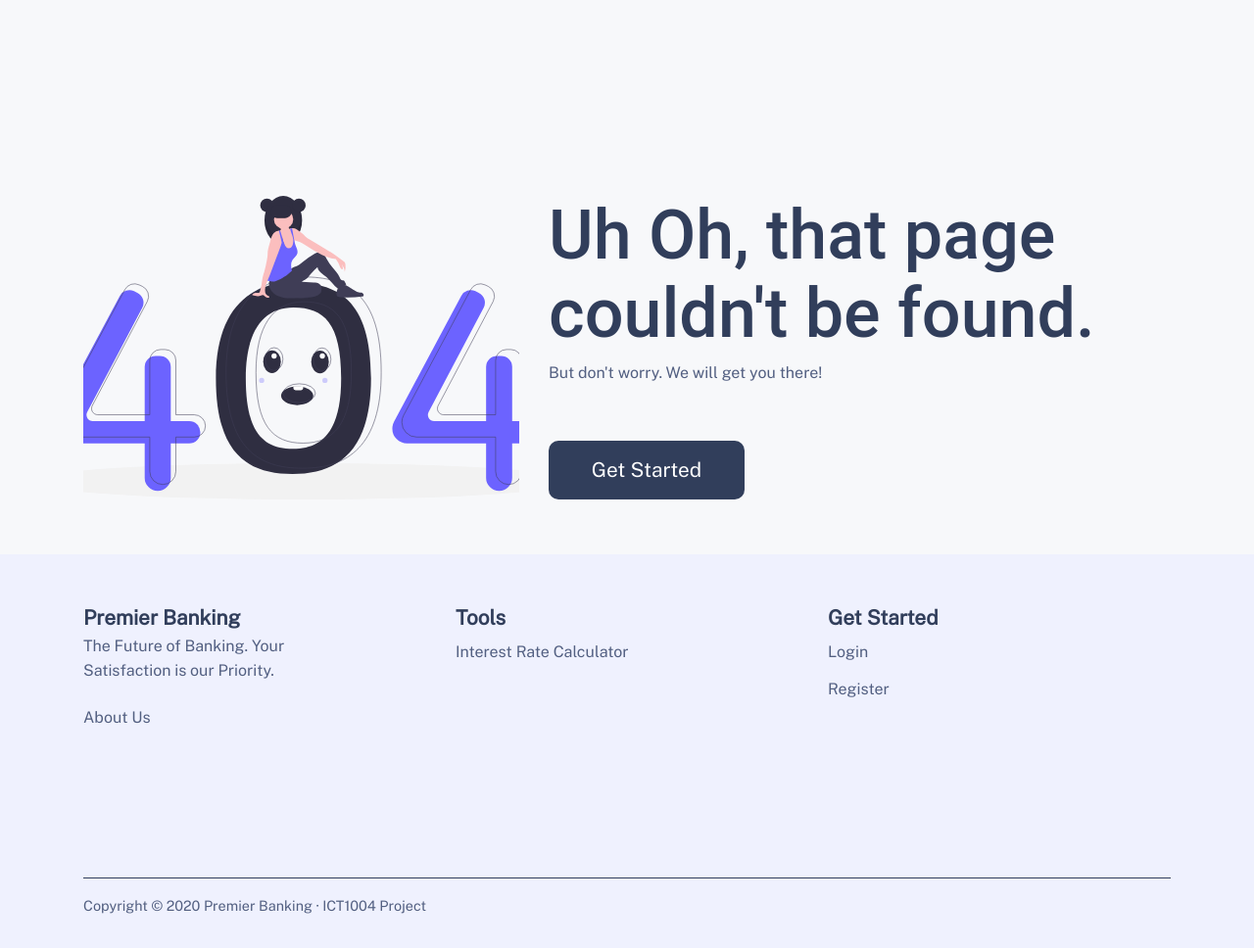
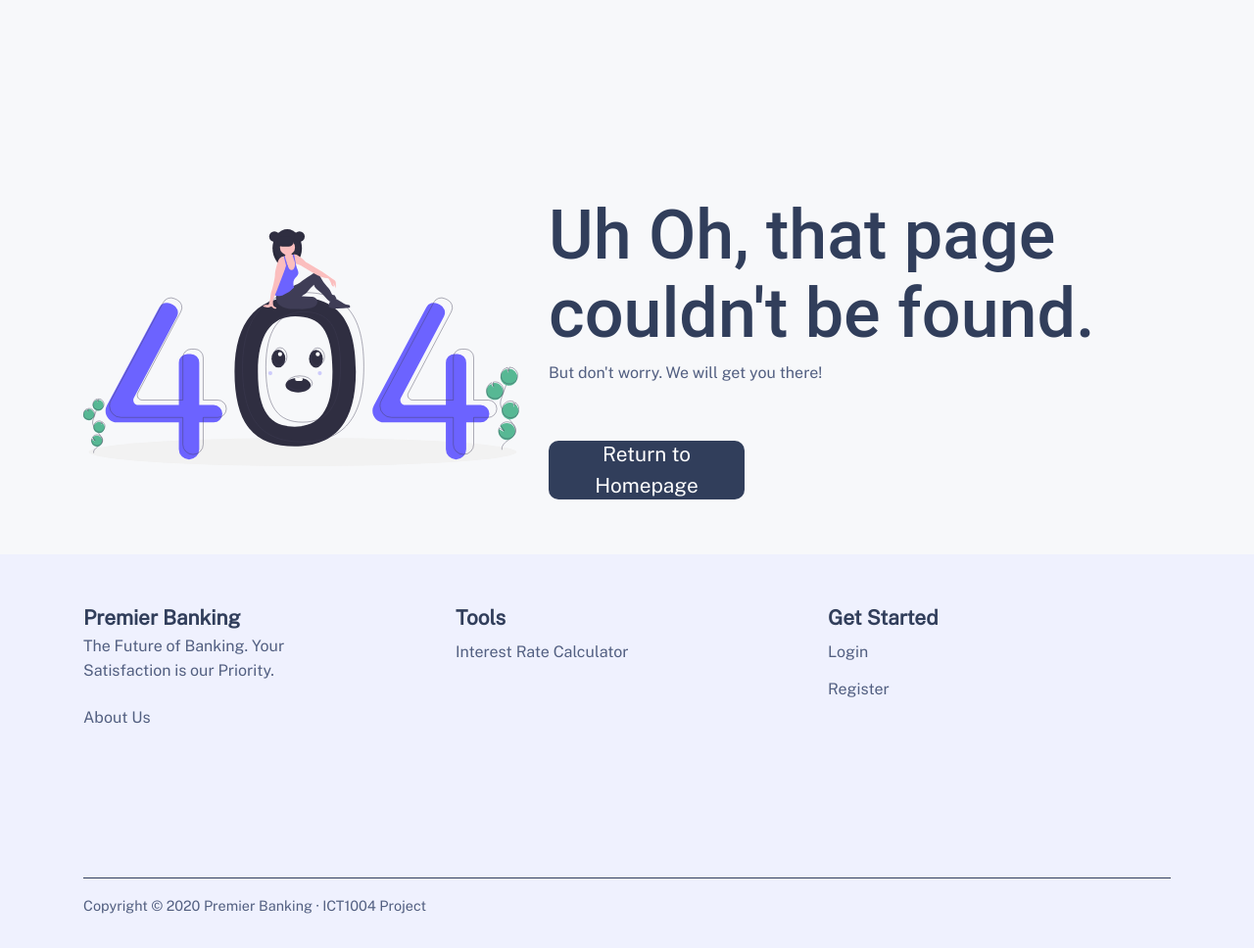
Before and after one commit to LKX7ADHD/Pr3m13rBank1ng, a PHP site: page /404.php in a window 1280 px wide. Shown: the part 74-1042 px from the top of the page at 98% size. Run offline with PHP 8.4, Linux system fonts and the light colour scheme.

Commit message:
Some fixes

```diff
--- a/404.php
+++ b/404.php
@@ -18,7 +18,7 @@
     <div class="container">
         <div class="row">
             <div class="col-lg-4 col-xl-5 col-md-3">
-                <img src="./assets/img/undraw_page_not_found_su7k.svg" alt="An Illustration of a woman sitting on top of a 404 text.">
+                <img class="error-img" src="./assets/img/undraw_page_not_found_su7k.svg" alt="An Illustration of a woman sitting on top of a 404 text.">
             </div>
             <div class="col-lg-8 col-xl-7 col-md-9">
                 <div class="hero-content">
@@ -28,8 +28,8 @@
                     </h1>
                     <p>But don't worry. We will get you there!</p>
                     <div class="hero__button">
-                        <a href="register.php" title="Register Page" class="btn">
-                            Get Started
+                        <a href="index.php" title="Homepage" class="btn">
+                            Return to Homepage
                         </a>
                     </div>
                 </div>
--- a/assets/css/style.css
+++ b/assets/css/style.css
@@ -842,3 +842,8 @@ body {
     background-color: var(--white-light-color);
     border: var(--secondary-color);
 }
+
+
+.error-img {
+    object-fit: contain;
+}
```
